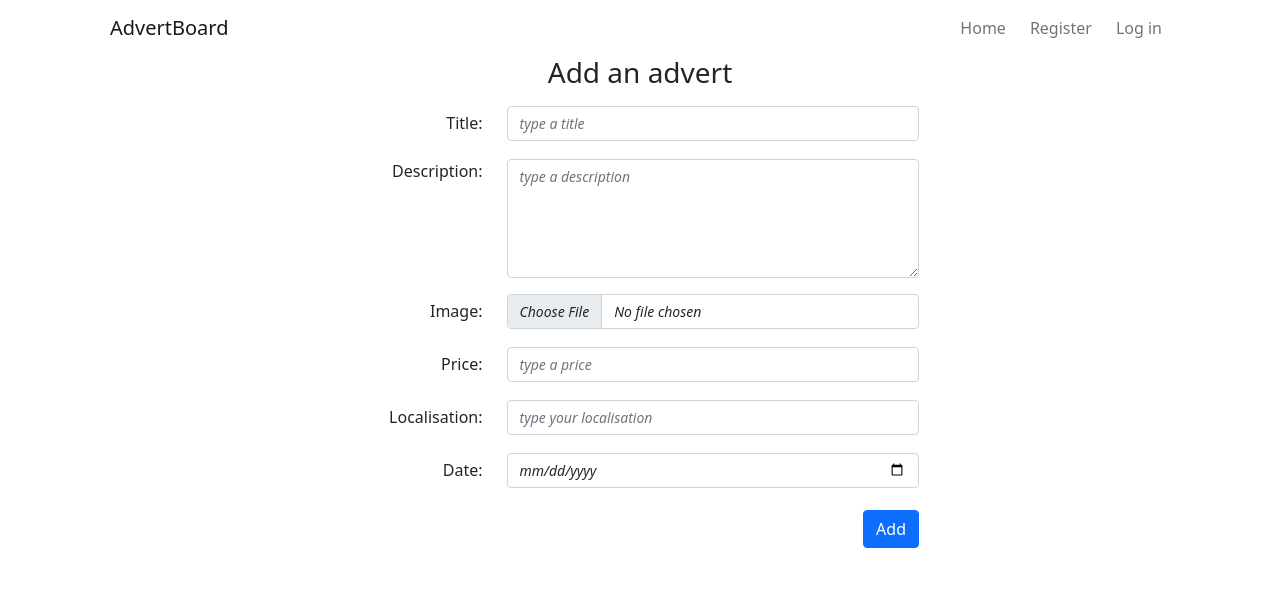
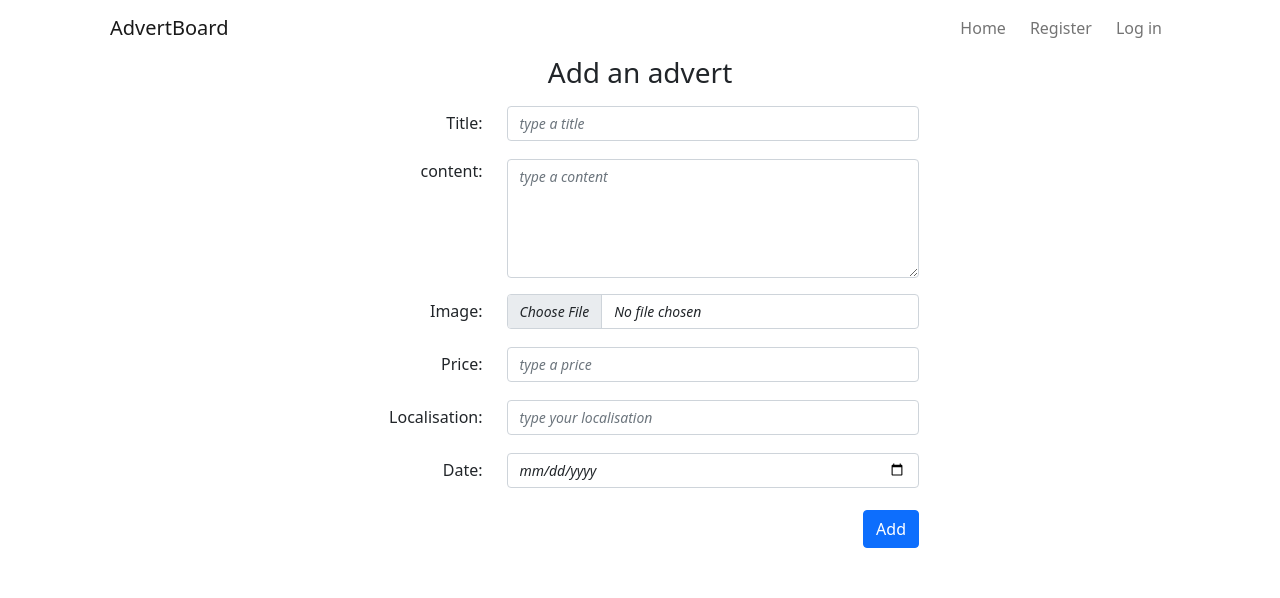
Before and after one commit to ewaolczak/advert-board-fullstack-app, a React (Create React App) app in the folder client/: page /api/ads/addAdvert in a window 1280 px wide. Shown: the top 598 px of the page. Built offline with nearby package versions, Linux system fonts and the light colour scheme.

Commit message:
Trying to use AdvertForm (ERROR) and AdvertPage error

```diff
--- a/client/src/components/features/AdvertForm/AdvertForm.js
+++ b/client/src/components/features/AdvertForm/AdvertForm.js
@@ -0,0 +1,217 @@
+import React, { useState } from 'react';
+import styles from './AdvertForm.module.scss';
+import { Alert, Button, Form, Row, Spinner } from 'react-bootstrap';
+import { useSelector } from 'react-redux';
+import { getUser } from '../../../redux/usersRedux';
+import { useNavigate } from 'react-router-dom';
+import { useForm } from 'react-hook-form';
+
+const AdvertForm = ({ action, actionText, ...props }) => {
+  let navigate = useNavigate();
+  let newDate = new Date();
+  const user = useSelector(getUser);
+
+  const id = props.id;
+  const [title, setTitle] = useState(props.title || '');
+  const [content, setContent] = useState(props.content || '');
+  const [date, setDate] = useState(props.date || newDate);
+  const [image, setImage] = useState(props.image || '');
+  const [price, setPrice] = useState(props.price || '');
+  const [localisation, setLocalisation] = useState(props.localisation || '');
+  const [status, setStatus] = useState(null);
+
+  const {
+    register,
+    handleSubmit: validate,
+    formState: { errors }
+  } = useForm();
+
+  const handleSubmit = () => {
+    console.log(
+      'AddForm',
+      title,
+      content,
+      date,
+      image,
+      price,
+      localisation,
+      user
+    );
+
+    if (title && content && date && image && price && localisation && user) {
+      action(id, title, content, date, image, price, localisation, user);
+    }
+    navigate('/');
+  };
+
+  return (
+    <>
+      <div className='col-12 col-sm-6 mx-auto'>
+        <Form onSubmit={validate(handleSubmit)} id='formAddAdvert'>
+          {status === 'success' && (
+            <Alert variant='success'>
+              <Alert.Heading>Success!</Alert.Heading>
+              <p>Your advert has been successfully added!</p>
+              <p>You will be taken to the homepage in a moment</p>
+            </Alert>
+          )}
+
+          {status === 'serverError' && (
+            <Alert variant='danger'>
+              <Alert.Heading>Something went wrong!</Alert.Heading>
+              <p>Unexpected error.. Please try again!</p>
+            </Alert>
+          )}
+
+          {status === 'clientError' && (
+            <Alert variant='danger'>
+              <Alert.Heading>Not enough data</Alert.Heading>
+              <p>You have to fill all the fields.</p>
+            </Alert>
+          )}
+
+          {status === 'loading' && (
+            <Spinner
+              animation='border'
+              role='status'
+              className='d-block mx-auto'>
+              <span className='visually-hidden'>Loading...</span>
+            </Spinner>
+          )}
+
+          <Form.Group className='mt-3' controlId='formTitle'>
+            <Row className='align-items-baseline'>
+              <div className={`col-3 ${styles.form_label}`}>
+                <Form.Label>Title:</Form.Label>
+              </div>
+              <div className={`col-9 ${styles.form_label}`}>
+                <Form.Control
+                  {...register('title', { required: true })}
+                  className={`${styles.form_placeholder}`}
+                  type='text'
+                  value={title}
+                  onChange={(e) => setTitle(e.target.value)}
+                  placeholder='type a title'></Form.Control>
+                {errors.title && (
+                  <small className='d-block form-text text-danger mt-2'>
+                    This field is required and has to be between 10 to 50
+                    characters long.
+                  </small>
+                )}
+              </div>
+            </Row>
+          </Form.Group>
+          <Form.Group className='mt-3' controlId='formContent'>
+            <Row>
+              <div className={`col-3 ${styles.form_label}`}>
+                <Form.Label>content:</Form.Label>
+              </div>
+              <div className={`col-9 ${styles.form_label}`}>
+                <Form.Control
+                  {...register('content', { required: true })}
+                  className={`${styles.form_placeholder}`}
+                  as='textarea'
+                  rows={5}
+                  value={content}
+                  onChange={(e) => setContent(e.target.value)}
+                  placeholder='type a content'></Form.Control>
+                {errors.title && (
+                  <small className='d-block form-text text-danger mt-2'>
+                    This field is required and has to be between 20 to 1000
+                    characters long.
+                  </small>
+                )}
+              </div>
+            </Row>
+          </Form.Group>
+          <Form.Group className='mt-3' controlId='formImage'>
+            <Row className='align-items-baseline'>
+              <div className={`col-3 ${styles.form_label}`}>
+                <Form.Label>Image:</Form.Label>
+              </div>
+              <div className={`col-9 ${styles.form_label}`}>
+                <Form.Control
+                  className={`${styles.form_placeholder}`}
+                  type='file'
+                  onChange={(e) => setImage(e.target.files[0])}></Form.Control>
+                {errors.image && (
+                  <small className='d-block form-text text-danger mt-2'>
+                    Image field is required.
+                  </small>
+                )}
+              </div>
+            </Row>
+          </Form.Group>
+          <Form.Group className='mt-3' controlId='formPrice'>
+            <Row className='align-items-baseline'>
+              <div className={`col-3 ${styles.form_label}`}>
+                <Form.Label>Price:</Form.Label>
+              </div>
+              <div className={`col-9 ${styles.form_label}`}>
+                <Form.Control
+                  {...register('price', { required: true })}
+                  className={`${styles.form_placeholder}`}
+                  type='text'
+                  value={price}
+                  onChange={(e) => setPrice(e.target.value)}
+                  placeholder='type a price'></Form.Control>
+                {errors.price && (
+                  <small className='d-block form-text text-danger mt-2'>
+                    This field is required and accept only numbers.
+                  </small>
+                )}
+              </div>
+            </Row>
+          </Form.Group>
+          <Form.Group className='mt-3' controlId='formLocalisation'>
+            <Row className='align-items-baseline'>
+              <div className={`col-3 ${styles.form_label}`}>
+                <Form.Label>Localisation:</Form.Label>
+              </div>
+              <div className={`col-9 ${styles.form_label}`}>
+                <Form.Control
+                  {...register('localisation', { required: true })}
+                  className={`${styles.form_placeholder}`}
+                  type='text'
+                  value={localisation}
+                  onChange={(e) => setLocalisation(e.target.value)}
+                  placeholder='type your localisation'></Form.Control>
+                {errors.localisation && (
+                  <small className='d-block form-text text-danger mt-2'>
+                    This field is required.
+                  </small>
+                )}
+              </div>
+            </Row>
+          </Form.Group>
+          <Form.Group className='mt-3' controlId='formDate'>
+            <Row className='align-items-baseline'>
+              <div className={`col-3 ${styles.form_label}`}>
+                <Form.Label>Date:</Form.Label>
+              </div>
+              <div className={`col-9 ${styles.form_label}`}>
+                <Form.Control
+                  {...register('date', { required: true })}
+                  className={`${styles.form_placeholder}`}
+                  type='date'
+                  onChange={(e) => setDate(e.target.value)}></Form.Control>
+                {errors.date && (
+                  <small className='d-block form-text text-danger mt-2'>
+                    This field is required.
+                  </small>
+                )}
+              </div>
+            </Row>
+          </Form.Group>
+        </Form>
+        <div className={styles.form_buttons_container}>
+          <Button variant='primary' type='submit' form='formAddAdvert'>
+            Add
+          </Button>
+        </div>
+      </div>
+    </>
+  );
+};
+
+export default AdvertForm;
--- a/client/src/components/features/AdvertForm/AdvertForm.module.scss
+++ b/client/src/components/features/AdvertForm/AdvertForm.module.scss
@@ -0,0 +1,19 @@
+.form_label {
+  text-align: right;
+}
+
+.form_placeholder {
+  font-size: 14px;
+  font-style: italic;
+}
+
+.form_buttons_container {
+  margin-top: 20px;
+  display: flex;
+  flex-direction: row;
+  justify-content: end;
+
+  Button {
+    margin-left: 10px;
+  }
+}
--- a/client/src/components/views/AddAdvert/AddAdvert.js
+++ b/client/src/components/views/AddAdvert/AddAdvert.js
@@ -6,39 +6,40 @@ import { useDispatch, useSelector } from 'react-redux';
 import { getUser } from '../../../redux/usersRedux';
 import { addAdvert } from '../../../redux/advertsRedux';
 import { useNavigate } from 'react-router-dom';
+import AdvertForm from '../../features/AdvertForm/AdvertForm';
 
 const AddAdvert = () => {
   const dispatch = useDispatch();
   const navigate = useNavigate();
   const user = useSelector(getUser);
-  const [title, setTitle] = useState('');
-  const [content, setContent] = useState('');
-  const [date, setDate] = useState('');
-  const [image, setImage] = useState(null);
-  const [price, setPrice] = useState('');
-  const [localisation, setLocalisation] = useState('');
+  // const [title, setTitle] = useState('');
+  // const [content, setContent] = useState('');
+  // const [date, setDate] = useState('');
+  // const [image, setImage] = useState(null);
+  // const [price, setPrice] = useState('');
+  // const [localisation, setLocalisation] = useState('');
   const [status, setStatus] = useState(null);
 
-  const handleSubmit = (e) => {
-    e.preventDefault();
-    console.log(
-      'AddAdvert',
-      title,
-      content,
-      date,
-      image,
-      price,
-      localisation,
-      user
-    );
+  const handleSubmit = (advert) => {
+    // e.preventDefault();
+    // console.log(
+    //   'AddAdvert',
+    //   title,
+    //   content,
+    //   date,
+    //   image,
+    //   price,
+    //   localisation,
+    //   user
+    // );
 
     const fd = new FormData();
-    fd.append('title', title);
-    fd.append('content', content);
-    fd.append('date', date);
-    fd.append('image', image);
-    fd.append('price', price);
-    fd.append('localisation', localisation);
+    fd.append('title', advert.title);
+    fd.append('content', advert.content);
+    fd.append('date', advert.date);
+    fd.append('image', advert.image);
+    fd.append('price', advert.price);
+    fd.append('localisation', advert.localisation);
     fd.append('userLogin', user.login);
 
     const options = {
@@ -47,7 +48,7 @@ const AddAdvert = () => {
       credentials: 'include'
     };
 
-    dispatch(addAdvert(title, content, date, image, price, localisation, user));
+    dispatch(addAdvert(advert, user));
     setStatus('loading');
     fetch(`${API_URL}/api/ads/`, options)
       .then((res) => {
@@ -65,14 +66,15 @@ const AddAdvert = () => {
       })
       .catch((err) => {
         setStatus('serverError');
-        console.log('AddAdvert error: ' ,err);
+        console.log('AddAdvert error: ', err);
       });
   };
 
   return (
     <>
       <h3 className={styles.advert_header}>Add an advert</h3>
-      <div className='col-12 col-sm-6 mx-auto'>
+      <AdvertForm action={handleSubmit} actionText='Add new advert' />
+      {/* <div className='col-12 col-sm-6 mx-auto'>
         <Form onSubmit={handleSubmit} id='formAddAdvert'>
           {status === 'success' && (
             <Alert variant='success'>
@@ -198,7 +200,7 @@ const AddAdvert = () => {
             Add
           </Button>
         </div>
-      </div>
+      </div> */}
     </>
   );
 };
--- a/client/src/components/views/AdvertPage/AdvertPage.js
+++ b/client/src/components/views/AdvertPage/AdvertPage.js
@@ -28,7 +28,6 @@ const AdvertPage = () => {
           <Card.Text>{advert.content}</Card.Text>
           <Card.Text>Localisation: {advert.localisation}</Card.Text>
           <Card.Text>Published: {advert.date}</Card.Text>
-          {/* <Card.Text>Seller: {advert.user.login}</Card.Text> */}
           <Card.Text>Seller: {advert.user.login}</Card.Text>
           <Card.Img
             className={`${styles.avatar_img}`}
--- a/package.json
+++ b/package.json
@@ -25,6 +25,7 @@
     "multer": "1.4.4",
     "nodemon": "^2.0.22",
     "npm-run-all": "^4.1.5",
-    "path": "0.12.7"
+    "path": "0.12.7",
+    "react-hook-form": "^7.45.1"
   }
 }
```
Also changed, not shown: 1 other file (tests, documents, lock files or other folders).
